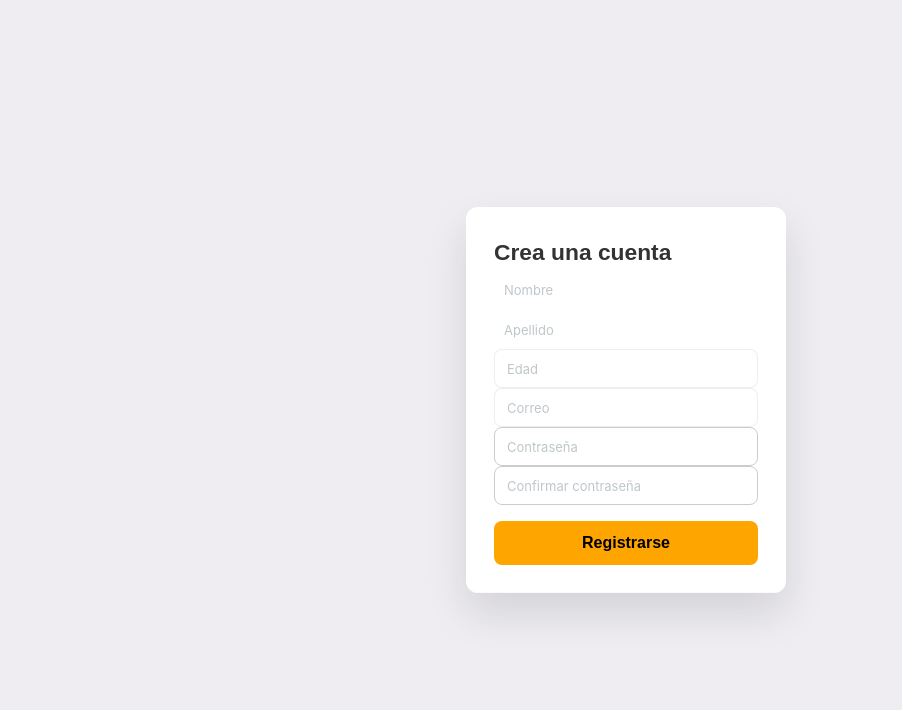
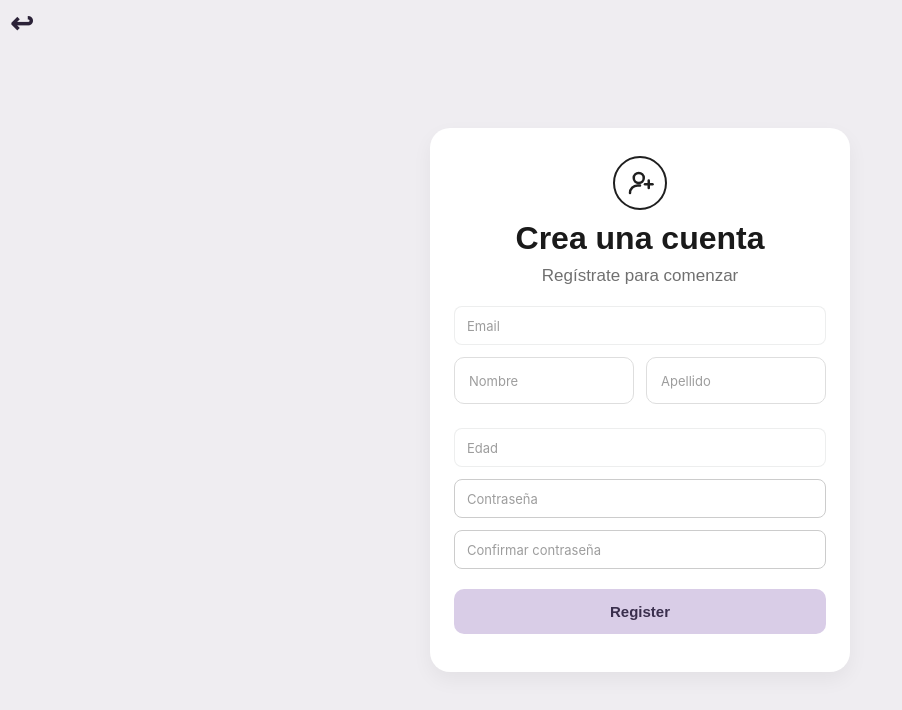
Before and after one commit to SalomeAc/MVP-Gestion-tareas-front, a React (Vite) app in the folder task-management/: page /register in a window 1280 px wide. Shown: the top 710 px of the page, without its empty margins (0-902 px from the left). Built offline with nearby package versions, Linux system fonts and the light colour scheme; no server answers.

Commit message:
Register

```diff
--- a/task-management/src/assets/pages/login/Login.css
+++ b/task-management/src/assets/pages/login/Login.css
@@ -4,6 +4,43 @@
 	align-items: center;
 	min-height: 100vh;
 	padding: 24px 16px;
+}
+
+.login-back-btn {
+	position: fixed;
+	top: 6px;
+	left: 6px;
+	z-index: 1200;
+	width: auto !important;
+	height: auto;
+	margin: 0 !important;
+	padding: 0 !important;
+	border: none;
+	background: transparent;
+	font-size: 28px;
+	line-height: 1;
+	display: inline-flex;
+	align-items: center;
+	justify-content: center;
+	color: #2b2238;
+	cursor: pointer;
+}
+
+.login-back-btn:hover {
+	color: #1f1f1f !important;
+	background: transparent !important;
+	background-color: transparent !important;
+	box-shadow: none !important;
+	transform: none !important;
+}
+
+.login-back-btn:focus,
+.login-back-btn:focus-visible,
+.login-back-btn:active {
+	background: transparent !important;
+	background-color: transparent !important;
+	box-shadow: none !important;
+	outline: none;
 }
 
 .mobile-card {
@@ -119,3 +156,19 @@
 .login-forgot-link:hover {
 	color: #2b2238;
 }
+
+.login-register-row {
+	font-size: 14px;
+	color: #707070;
+	text-align: center;
+}
+
+.login-register-link {
+	color: #3a2f4d;
+	font-weight: 600;
+	text-decoration: underline;
+}
+
+.login-register-link:hover {
+	color: #2b2238;
+}
--- a/task-management/src/assets/pages/login/Login.jsx
+++ b/task-management/src/assets/pages/login/Login.jsx
@@ -53,6 +53,15 @@ const Login = () => {
 
 	return (
 		<div className="mobile-wrapper">
+			<button
+				type="button"
+				className="login-back-btn"
+				onClick={() => navigate("/")}
+				aria-label="Volver al inicio"
+			>
+				↩
+			</button>
+
 			<section className="mobile-card card">
 				<div className="login-header">
 					<div className="login-icon" aria-hidden="true">
@@ -106,7 +115,13 @@ const Login = () => {
 					<Link to="/recover-password" className="login-forgot-link">
 						¿Olvidaste tu contraseña?
 					</Link>
+				</div>
 
+				<div className="login-register-row">
+					<span>¿No tienes una cuenta? </span>
+					<Link to="/register" className="login-register-link">
+						Regístrate
+					</Link>
 				</div>
 
 				</form>
--- a/task-management/src/assets/pages/register/Register.css
+++ b/task-management/src/assets/pages/register/Register.css
@@ -550,3 +550,172 @@ input:focus {
         gap: 0.8rem;
     }
 }
+
+/* --- New scoped register layout --- */
+.register-screen {
+    min-height: 100vh;
+    display: flex;
+    justify-content: center;
+    align-items: center;
+    padding: 24px 16px;
+    position: relative;
+}
+
+.register-back-btn {
+    position: fixed;
+    top: 10px;
+    left: 10px;
+    z-index: 1200;
+    width: auto !important;
+    height: auto;
+    margin: 0 !important;
+    padding: 0 !important;
+    border: none;
+    background: transparent;
+    font-size: 28px;
+    line-height: 1;
+    display: inline-flex;
+    align-items: center;
+    justify-content: center;
+    color: #2b2238;
+    cursor: pointer;
+}
+
+.register-back-btn:hover {
+    color: #1f1f1f !important;
+    background: transparent !important;
+    background-color: transparent !important;
+    box-shadow: none !important;
+    transform: none !important;
+}
+
+.register-back-btn:focus,
+.register-back-btn:focus-visible,
+.register-back-btn:active {
+    background: transparent !important;
+    background-color: transparent !important;
+    box-shadow: none !important;
+    outline: none;
+}
+
+.register-mobile-card {
+    width: 100%;
+    max-width: 420px;
+    padding: 28px 24px;
+    border-radius: 20px;
+    background-color: #ffffff;
+    box-shadow: 0 8px 20px rgba(0, 0, 0, 0.05);
+}
+
+.register-header {
+    text-align: center;
+    margin-bottom: 16px;
+}
+
+.register-icon {
+    width: 54px;
+    height: 54px;
+    margin: 0 auto 10px;
+    border: 2px solid #1f1f1f;
+    border-radius: 999px;
+    display: grid;
+    place-items: center;
+    color: #1f1f1f;
+}
+
+.register-icon svg {
+    width: 30px;
+    height: 30px;
+}
+
+.register-header h2 {
+    margin: 0;
+    font-size: 32px;
+    font-weight: 700;
+    line-height: 1.15;
+    color: #1a1a1a;
+}
+
+.register-header p {
+    margin: 6px 0 0;
+    font-size: 17px;
+    color: #707070;
+}
+
+.register-form {
+    margin-top: 18px;
+}
+
+.register-grid-2 {
+    display: grid;
+    grid-template-columns: 1fr 1fr;
+    gap: 12px;
+    margin-bottom: 12px;
+}
+
+.register-input {
+    width: 100%;
+    border: 1px solid #dedede;
+    border-radius: 10px;
+    padding: 13px 14px;
+    font-size: 15px;
+    color: #2b2b2b;
+    outline: none;
+    background-color: #fff;
+    appearance: none;
+    margin-bottom: 12px;
+}
+
+.register-input::placeholder {
+    color: #9d9d9d;
+}
+
+.register-input:focus-visible {
+    border-color: #3a2f4d !important;
+    box-shadow: 0 0 0 3px rgba(85, 68, 110, 0.2) !important;
+}
+
+.register-submit-btn {
+    width: 100%;
+    padding: 14px;
+    margin-top: 8px;
+    margin-bottom: 10px;
+    border: none;
+    border-radius: 10px;
+    background-color: #d9cde7;
+    color: #3a2f4d;
+    font-size: 15px;
+    font-weight: 600;
+    cursor: pointer;
+    transition: transform 0.2s ease, box-shadow 0.2s ease, background-color 0.2s ease;
+}
+
+.register-submit-btn:hover {
+    background-color: #c9b8de;
+    transform: translateY(-2px);
+    box-shadow: 0 8px 16px rgba(58, 47, 77, 0.18);
+}
+
+.register-message {
+    margin-bottom: 10px;
+    font-size: 14px;
+}
+
+.register-message.is-error {
+    color: #b42318;
+}
+
+.register-message.is-success {
+    color: #027a48;
+}
+
+.spinner-overlay {
+    position: fixed;
+    inset: 0;
+    background: rgba(255, 255, 255, 0.7);
+    display: grid;
+    place-items: center;
+    z-index: 1000;
+    color: #2b2238;
+    font-weight: 600;
+}
--- a/task-management/src/assets/pages/register/Register.jsx
+++ b/task-management/src/assets/pages/register/Register.jsx
@@ -74,7 +74,6 @@ const Register = () => {
     return null;
   };
 
-  // 🚀 submit
   const handleSubmit = async (e) => {
     e.preventDefault();
 
@@ -106,7 +105,16 @@ const Register = () => {
   };
 
   return (
-    <div className="register-layout">
+    <div className="register-screen">
+
+      <button
+        type="button"
+        className="register-back-btn"
+        onClick={() => navigate("/")}
+        aria-label="Volver"
+      >
+        ↩
+      </button>
 
       {loading && (
         <div className="spinner-overlay">
@@ -114,26 +122,37 @@ const Register = () => {
         </div>
       )}
 
-      <section className="card register-card">
+      <section className="register-mobile-card">
 
-        <h2>Crea una cuenta</h2>
+        <div className="register-header">
+          <div className="register-icon" aria-hidden="true">
+            <svg viewBox="0 0 24 24" fill="none" xmlns="http://www.w3.org/2000/svg">
+              <path d="M15 8C15 10.2091 13.2091 12 11 12C8.79086 12 7 10.2091 7 8C7 5.79086 8.79086 4 11 4C13.2091 4 15 5.79086 15 8Z" stroke="currentColor" strokeWidth="2" />
+              <path d="M4 20C4 16.6863 6.68629 14 10 14H12" stroke="currentColor" strokeWidth="2" strokeLinecap="round" />
+              <path d="M19 10V16" stroke="currentColor" strokeWidth="2" strokeLinecap="round" />
+              <path d="M16 13H22" stroke="currentColor" strokeWidth="2" strokeLinecap="round" />
+            </svg>
+          </div>
+          <h2>Crea una cuenta</h2>
+          <p>Regístrate para comenzar</p>
+        </div>
 
-        {message && (
-          <div style={{ color: error ? "red" : "green" }}>
-            {message}
+        {message && <div className={`register-message ${error ? "is-error" : "is-success"}`}>{message}</div>}
+
+        <form onSubmit={handleSubmit} className="register-form">
+
+          <input className="register-input" name="email" type="email" placeholder="Email" value={form.email} onChange={handleChange} />
+
+          <div className="register-grid-2">
+            <input className="register-input" name="firstName" placeholder="Nombre" value={form.firstName} onChange={handleChange} />
+            <input className="register-input" name="lastName" placeholder="Apellido" value={form.lastName} onChange={handleChange} />
           </div>
-        )}
 
-        <form onSubmit={handleSubmit}>
+          <input className="register-input" name="age" type="number" placeholder="Edad" value={form.age} onChange={handleChange} />
+          <input className="register-input" name="password" type="password" placeholder="Contraseña" value={form.password} onChange={handleChange} />
+          <input className="register-input" name="confirmPassword" type="password" placeholder="Confirmar contraseña" value={form.confirmPassword} onChange={handleChange} />
 
-          <input name="firstName" placeholder="Nombre" onChange={handleChange} />
-          <input name="lastName" placeholder="Apellido" onChange={handleChange} />
-          <input name="age" type="number" placeholder="Edad" onChange={handleChange} />
-          <input name="email" type="email" placeholder="Correo" onChange={handleChange} />
-          <input name="password" type="password" placeholder="Contraseña" onChange={handleChange} />
-          <input name="confirmPassword" type="password" placeholder="Confirmar contraseña" onChange={handleChange} />
-
-          <button type="submit">Registrarse</button>
+          <button className="register-submit-btn" type="submit">Register</button>
 
         </form>
 
```
